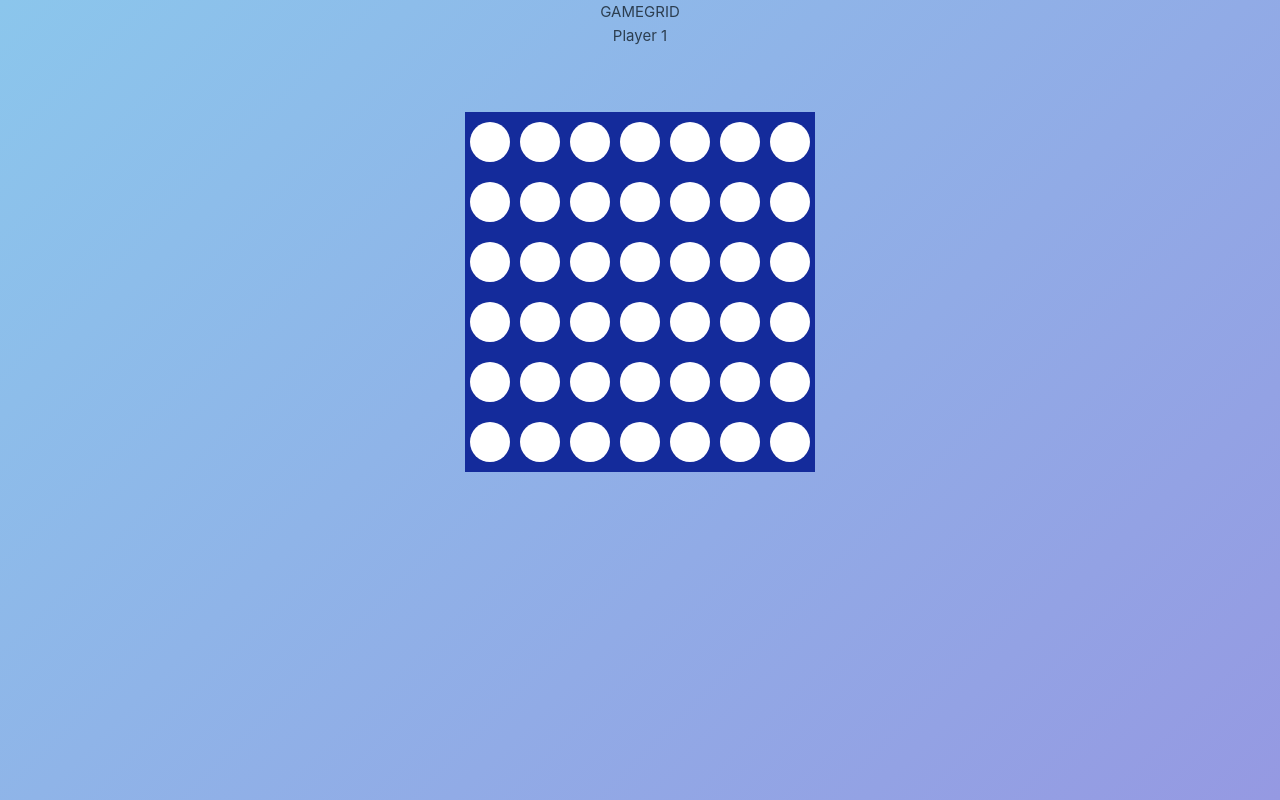
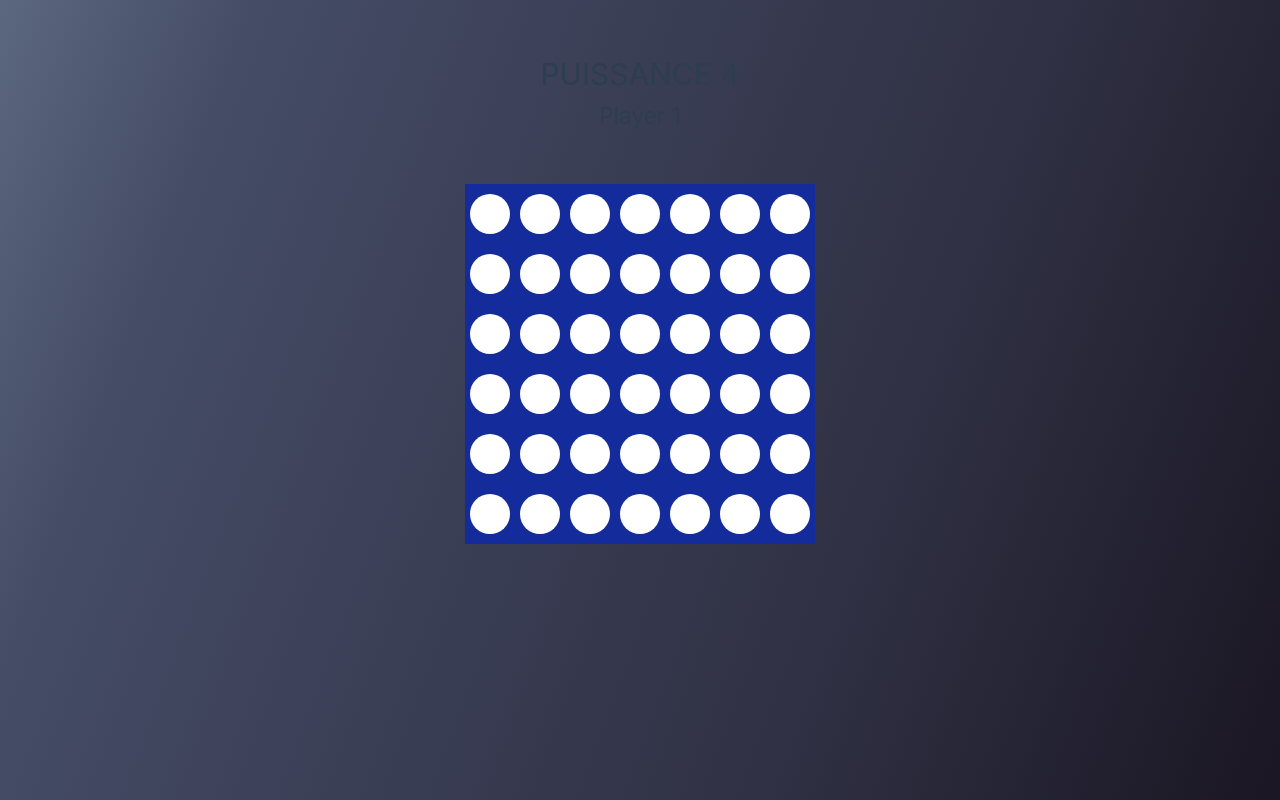
Before and after one commit to Conisla/Connect4Ai, a Vue app in the folder Connect4AI/: page / in a window 1280 px wide. Built offline with nearby package versions, Linux system fonts and the light colour scheme.

Commit message:
CheckWin dans tous les sens

```diff
--- a/Connect4AI/src/assets/main.css
+++ b/Connect4AI/src/assets/main.css
@@ -1,8 +1,8 @@
 @import './base.css';
 
 #app {
-  background-color: #8BC6EC;
-  background-image: linear-gradient(135deg, #8BC6EC 0%, #9599E2 100%);
+  padding-top: 50px;
+  background-image: linear-gradient( 110.6deg,  rgb(116, 133, 156) -18.3%, rgb(69, 76, 102) 16.4%, rgba(47,48,67,1) 68.2%, rgba(27,23,36,1) 99.1% );
   width: 100vw;
   height: 100vh;
   text-align: center;
--- a/Connect4AI/src/components/GameGrid.vue
+++ b/Connect4AI/src/components/GameGrid.vue
@@ -1,8 +1,8 @@
 <template>
     <div>
-        GAMEGRID
-        <h4>Player <span v-if="turn==player1">{{ this.red }}</span><span v-else>{{ this.yellow }}</span></h4>
-
+        <h1>PUISSANCE 4</h1>
+        <h2 v-show="!gameOver" >Player <span v-if="turn==player1">{{ this.red }}</span><span v-else>{{ this.yellow }}</span></h2>
+        <h2 v-show="gameOver" >Player <span v-if="turn==player1">{{ this.red }} </span><span v-else>{{ this.yellow }}</span> Wins !</h2>
         <div class="wrapper">
 
             <div id="board">
@@ -44,7 +44,7 @@
 .wrapper{
     display: flex;
     justify-content: center;
-    margin-top: 5%;
+    margin-top: 50px;
 }
 
 .row {
@@ -110,11 +110,7 @@ export default {
 
                 let color = this.turn == this.player1 ? this.red : this.yellow
 
-                console.log("BEFORE",this.board)
-
-                console.log("DropPiece",connect4.dropPiece(this.board, row, column, color))
-
-                console.log("AFTER",this.board)
+               connect4.dropPiece(this.board, row, column, color)
 
                 if(connect4.isWinningMove(this.board, color)){
                     console.log('WINNER !!!!!!!');
@@ -129,7 +125,7 @@ export default {
 
     created() {
         this.board = connect4.createBoard()
-        console.log("BEGIN = ",this.board)
+        // console.log("BEGIN = ",this.board)
     },
 }
 </script>
--- a/Connect4AI/src/connect4.js
+++ b/Connect4AI/src/connect4.js
@@ -35,18 +35,55 @@ export function dropPiece(board,row, column, color){
 }
 
 export function isWinningMove(board, color){
+
+    // Check all rows
     for(let c=0; c < ColumnCount-3; c++){
         for(let r=0; r < RowCount; r++){
-            // console.log("Board = ",board);
             if(
                 board[r][c] == color &&
                 board[r][c+1] == color &&
                 board[r][c+2] == color &&
                 board[r][c+3] == color
-            ){
-                return true
-            }
+            ){ return true }
         }
+    }
 
+    // Check all columns
+    for (let c = 0; c < ColumnCount; c++) {
+        for (let r = RowCount-1; r >= RowCount-3; r--) {
+            if (
+                board[r][c] == color &&
+                board[r-1][c] == color &&
+                board[r-2][c] == color &&
+                board[r-3][c] == color
+            ){ return true }
+        }
     }
+
+    // Check all diag upward
+    for (let c = 0; c < ColumnCount - 3; c++) {
+        for (let r = RowCount-1; r >= RowCount-3; r--) {
+            if (
+                board[r][c] == color &&
+                board[r-1][c+1] == color &&
+                board[r-2][c+2] == color &&
+                board[r-3][c+3] == color
+            ){ return true }
+        }
+    }
+
+    // Check all diag downward
+    for (let c = 0; c < ColumnCount - 3; c++) {
+        for (let r = 0; r < RowCount-3; r++) {
+            if (
+                board[r][c] == color &&
+                board[r+1][c+1] == color &&
+                board[r+2][c+2] == color &&
+                board[r+3][c+3] == color
+            ){ return true }
+        }
+    }
+
+
+
 }
```
